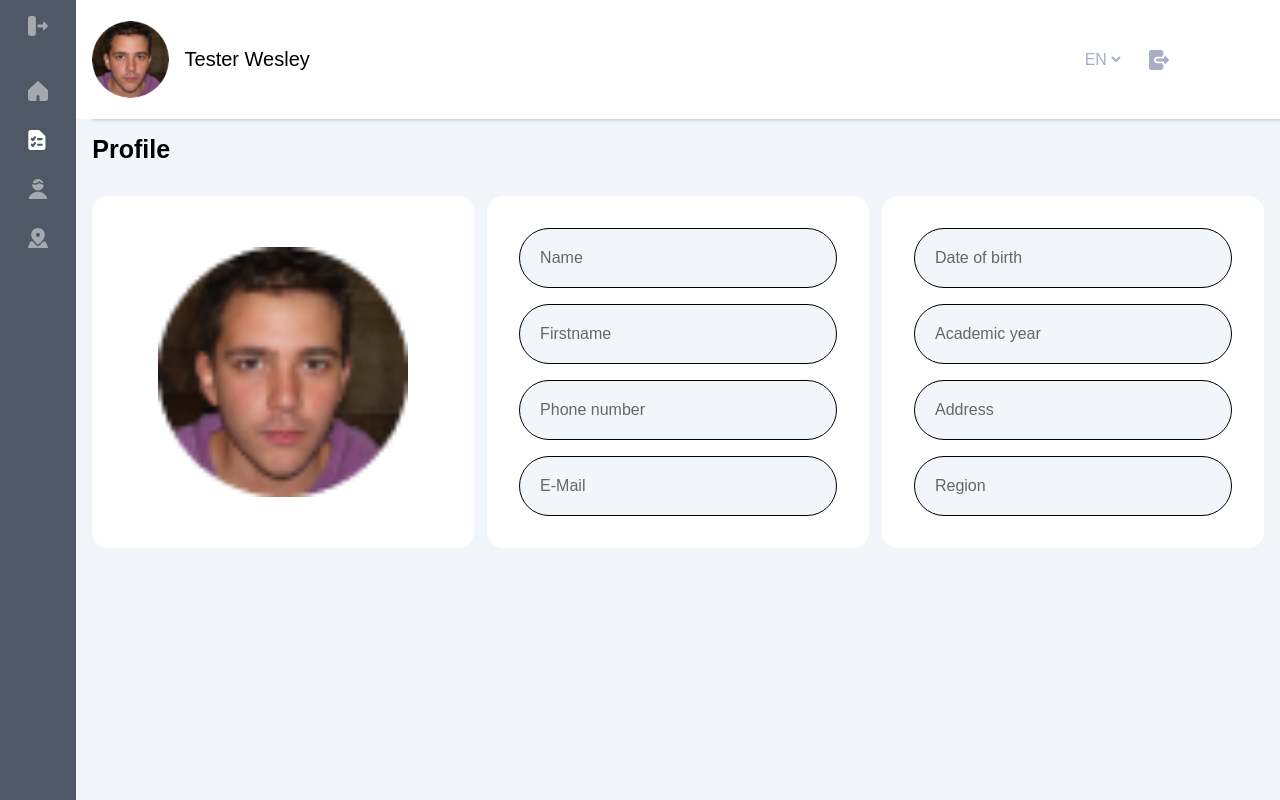
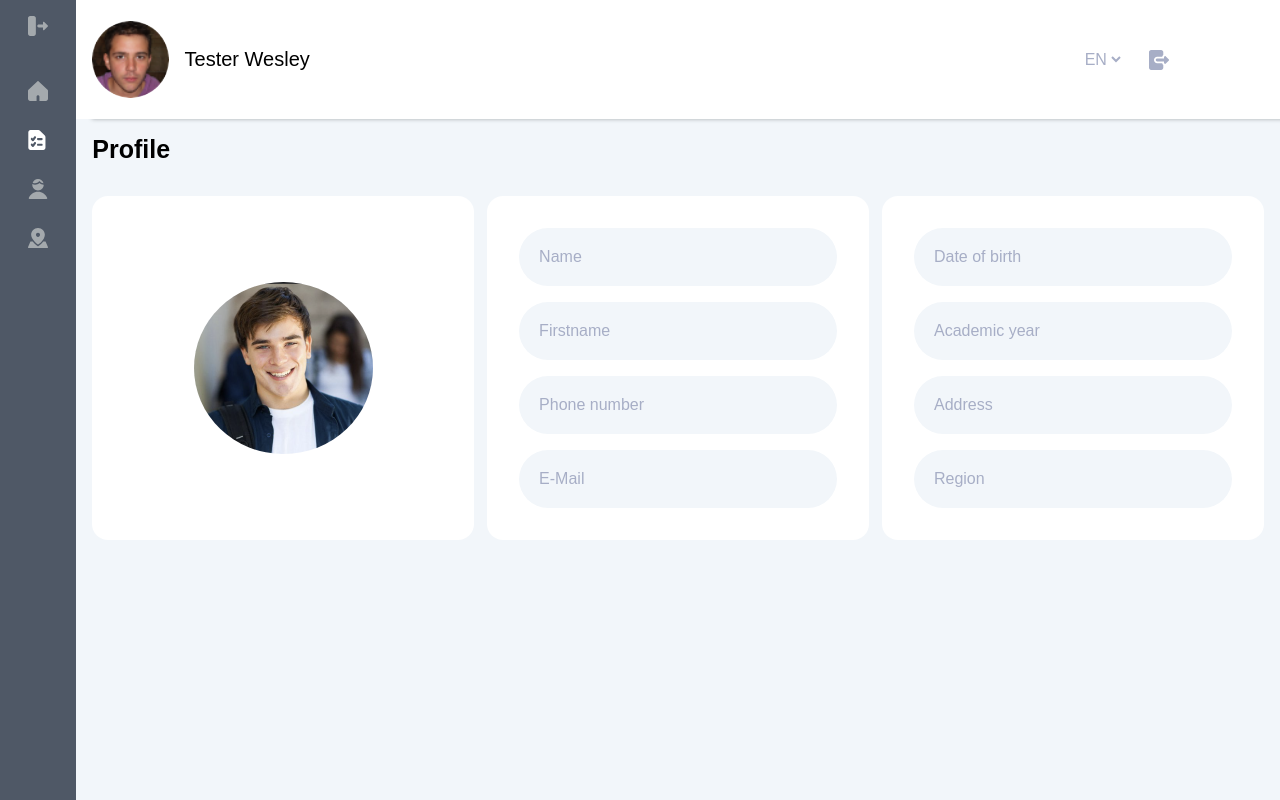
Before and after one commit to viktor-sabat/grade-center, an Angular app: page /Profile in a window 1280 px wide. Both pictures are taken after typing "Sample", "Sample" into the empty fields and a click on the button "Log in". Built offline with nearby package versions, Linux system fonts and the light colour scheme.

Commit message:
Now with better profile page

```diff
--- a/src/app/profile-page/profile-page.component.css
+++ b/src/app/profile-page/profile-page.component.css
@@ -29,17 +29,18 @@
 }
 
 .profile__image{
-    width: clamp(7.8125rem, 5.0951rem + 13.587vw, 15.625rem);
+    width: calc(var(--step-9)*1.5);
     object-fit: cover;
-
+    border-radius: 50%;
+    overflow: hidden;
 }
 
 .profile__input{
-    border: 1px solid #000;
-    color: #666;
-    background-color: var(--page-bg-color);
+    color: var(--profile-input-text-color);
+    background-color: var(--profile-input-bg-color);
     padding: var(--step-1);
     margin: var(--step-0);
     list-style: none;
     border-radius: var(--step-4);
+    font-size: var(--step-0);
 }
--- a/src/app/profile-page/profile-page.component.html
+++ b/src/app/profile-page/profile-page.component.html
@@ -1,7 +1,7 @@
 <h1 class="profile__title">Profile</h1>
 <main class="profile">
     <section class="profile__section profile__section--content-centered">
-        <img class="profile__image" src="../../assets/Images/profile-photo.png" alt="">
+        <img class="profile__image" src="../../assets/Images/profile-photo-2.png" alt="">
     </section>
     <section class="profile__section">
         <p class="profile__input">Name</p>
--- a/src/styles.css
+++ b/src/styles.css
@@ -28,10 +28,6 @@
     --step-7: clamp(1.5676rem, 0.9885rem + 4.8773vi, 4.7684rem);
     --step-8: clamp(1.8812rem, 1.143rem + 6.2161vi, 5.9605rem);
     --step-9: clamp(2.2574rem, 1.3177rem + 7.9134vi, 7.4506rem);
-
-
-    /*! Use this one if you need a step that grows really fast */
-    --step-3-plus: clamp(1.555rem, 0.1057rem + 7.2467vw, 5.7219rem);
 
     /*============================*/
     /* Fonts                      */
@@ -103,8 +99,9 @@
     --card-content-bg-colour: #ffffff;
 
     /*=============================*/
-    /* Content page                */
+    /* Profile page                */
     /*=============================*/
-    --page-height-settings-content-article: clamp(10.9375rem, 7.4468rem + 18.617vi, 21.875rem);
-    --page-with-settings-content-article: clamp(15rem, 10.2128rem + 25.5319vi, 30rem);
+    --profile-input-text-color: #a7aec6;
+    --profile-input-bg-color: #f2f6fa;
+
 }
```
Also changed, not shown: src/assets/Images/profile-photo-2.png (added).
